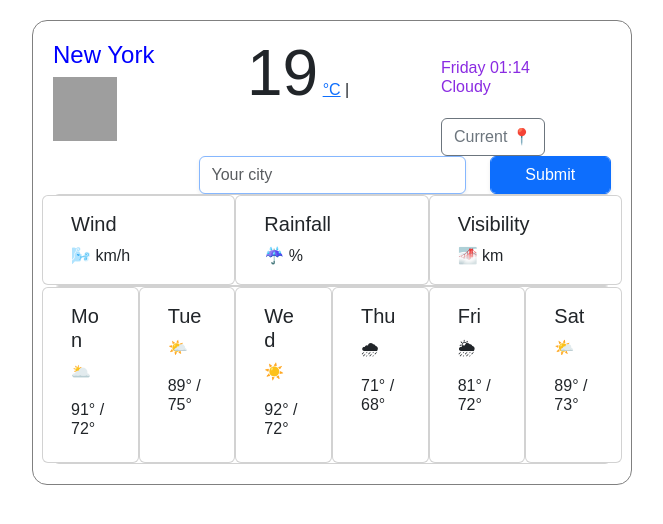
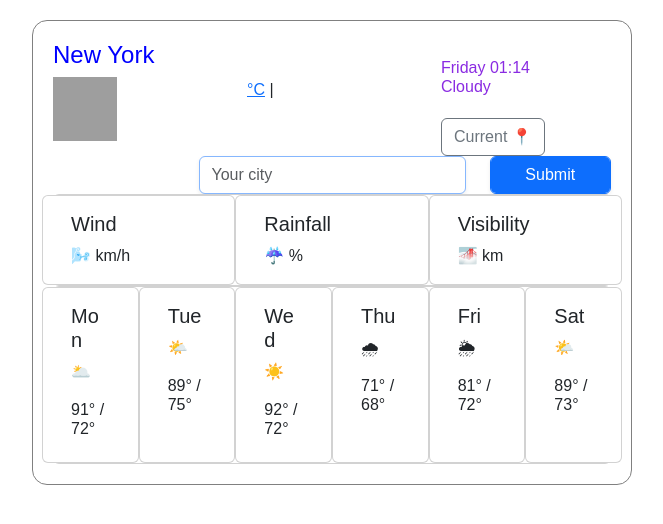
Before and after one commit to vcval/v-weather-app, a plain HTML site: page index.html in a window 1280 px wide. Shown: the whole page, without its empty margins (308-971 px from the left). Drawn offline with nearby package versions, Linux system fonts and the light colour scheme; no server answers; grey boxes are pictures that could not be loaded.

Commit message:
Fixed transfer errors

```diff
--- a/index.html
+++ b/index.html
@@ -12,6 +12,7 @@
       crossorigin="anonymous"
     />
     <link rel="stylesheet" href="src/styles.css" />
+    <script src="https://cdn.jsdelivr.net/npm/axios@1.1.2/dist/axios.min.js"></script>
   </head>
   <body>
     <div class="container">
@@ -30,7 +31,7 @@
             </div>
           </div>
           <div class="col-4">
-            <span class="temperature" id="temperature">19</span
+            <span class="temperature" id="temperature"></span
             ><span class="units"> <a href="#" id="celsius-link">°C</a> | </span>
           </div>
           <div class="col-4">
```
